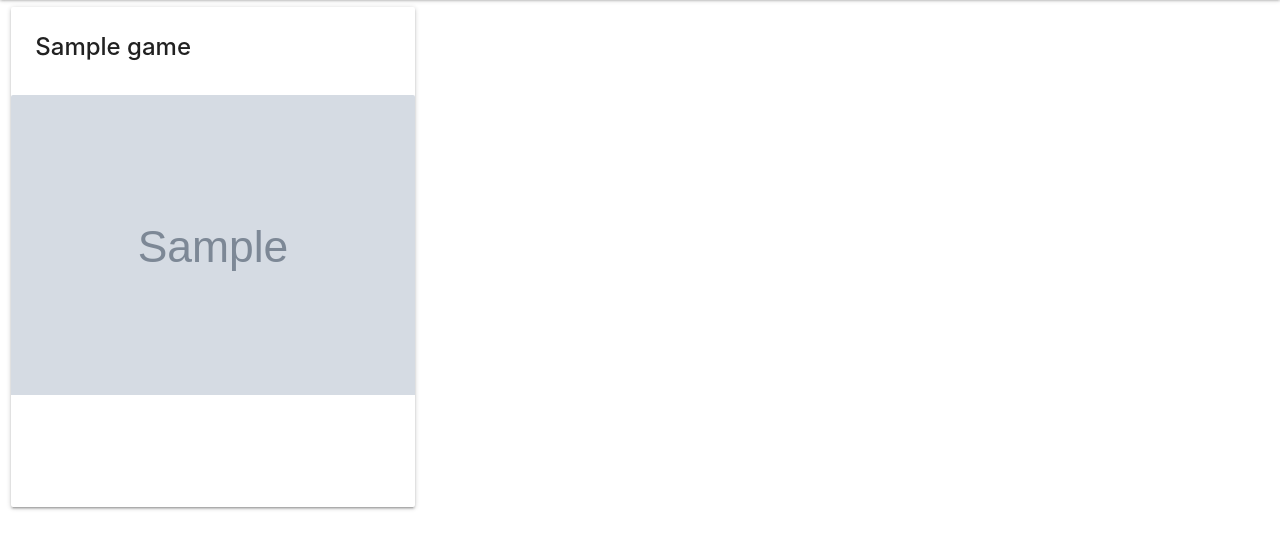
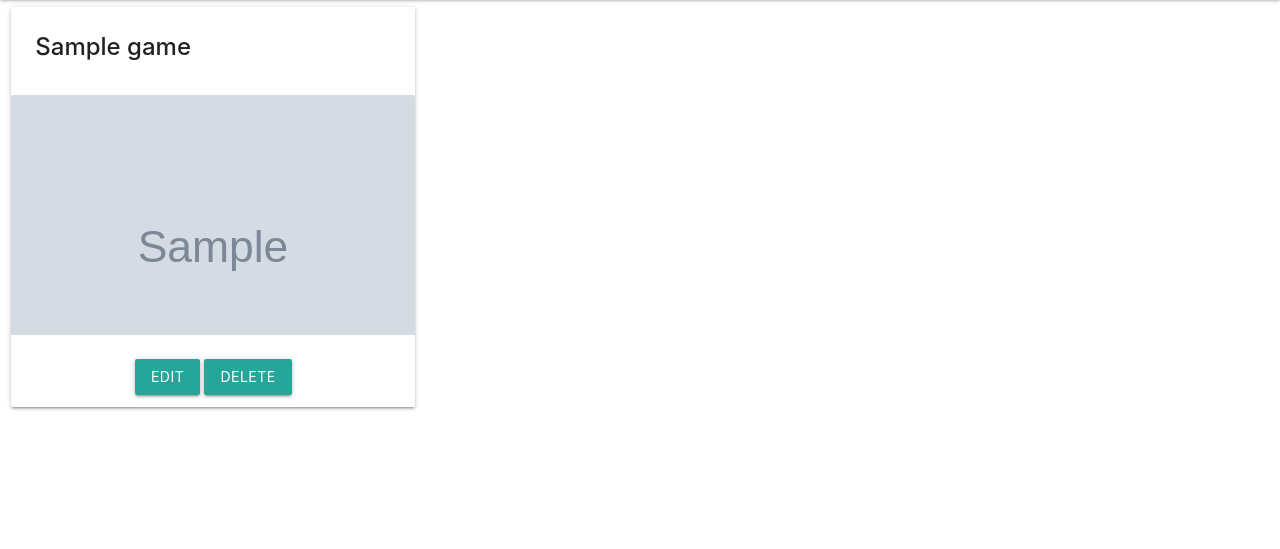
Before and after one commit to Code-Institute-Submissions/MS3-family-games, a Flask app: page /get_games in a window 1280 px wide. Shown: the part 65-614 px from the top of the page. Run offline with Flask 2, Linux system fonts and the light colour scheme; grey boxes marked "Sample" are stand-in pictures; a database or web service that is not in the repository returns one stand-in record (values such as "Sample title"); some libraries are stand-ins or nearby versions.

Commit message:
Create Edit and Delete buttons

```diff
--- a/templates/games.html
+++ b/templates/games.html
@@ -5,14 +5,20 @@
     <div class="row">
         {% for game in games %}
 
-            <div class="col s12 m4">
-                <div class="card large">
+            <div class="col s12 m6 l4">
+                <div class="card medium">
                     <div class="card-content">
                         <span class="card-title activator grey-text text-darken-4"><strong>{{ game.game_name }}</strong></span>
                     </div>
                     <div class="card-image waves-effect waves-block waves-light">
                         <img class="activator responsive-img" src="{{ game.image_url}}">
                     </div>
+                    <div class="card-content center">
+                       <a href="" class="btn small">Edit</a>
+                       <a href="" class="btn small">Delete</a>
+                    </div>
+
+
 
 
                     <div class="card-reveal">
```
